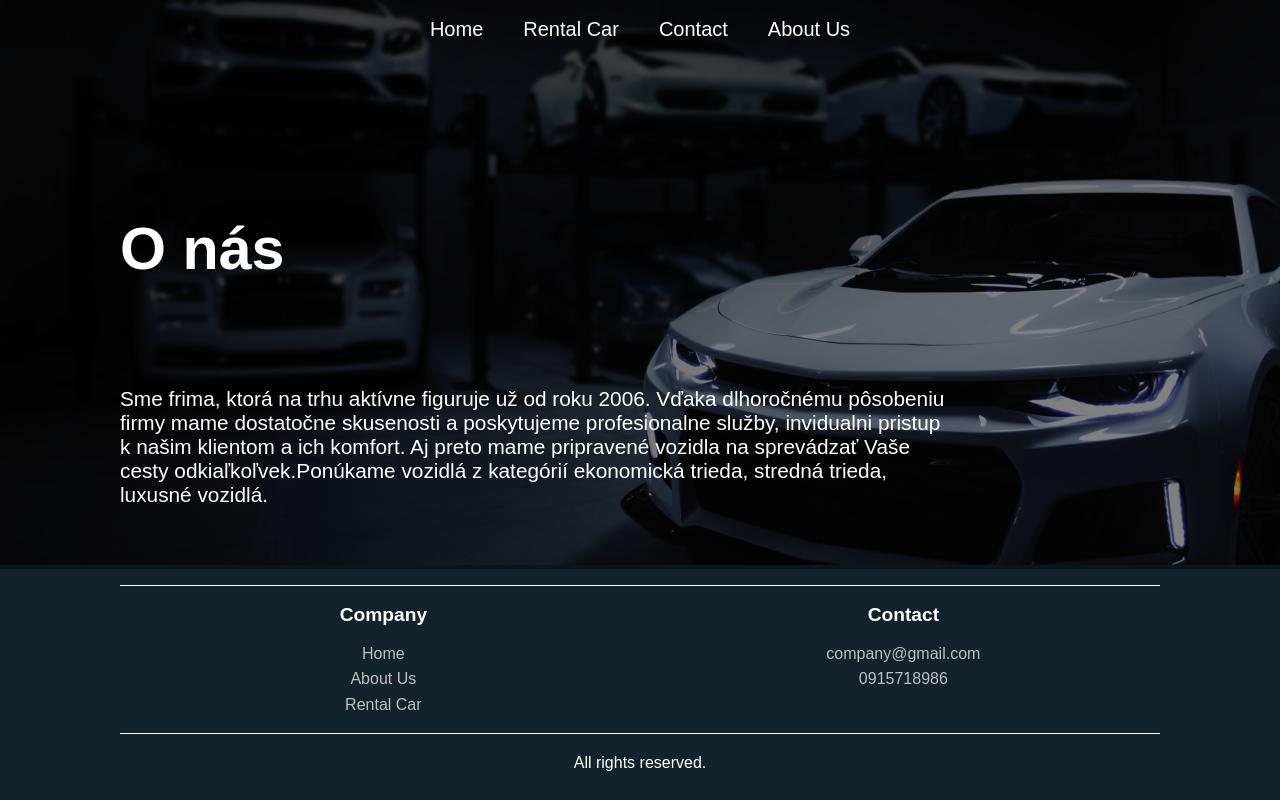
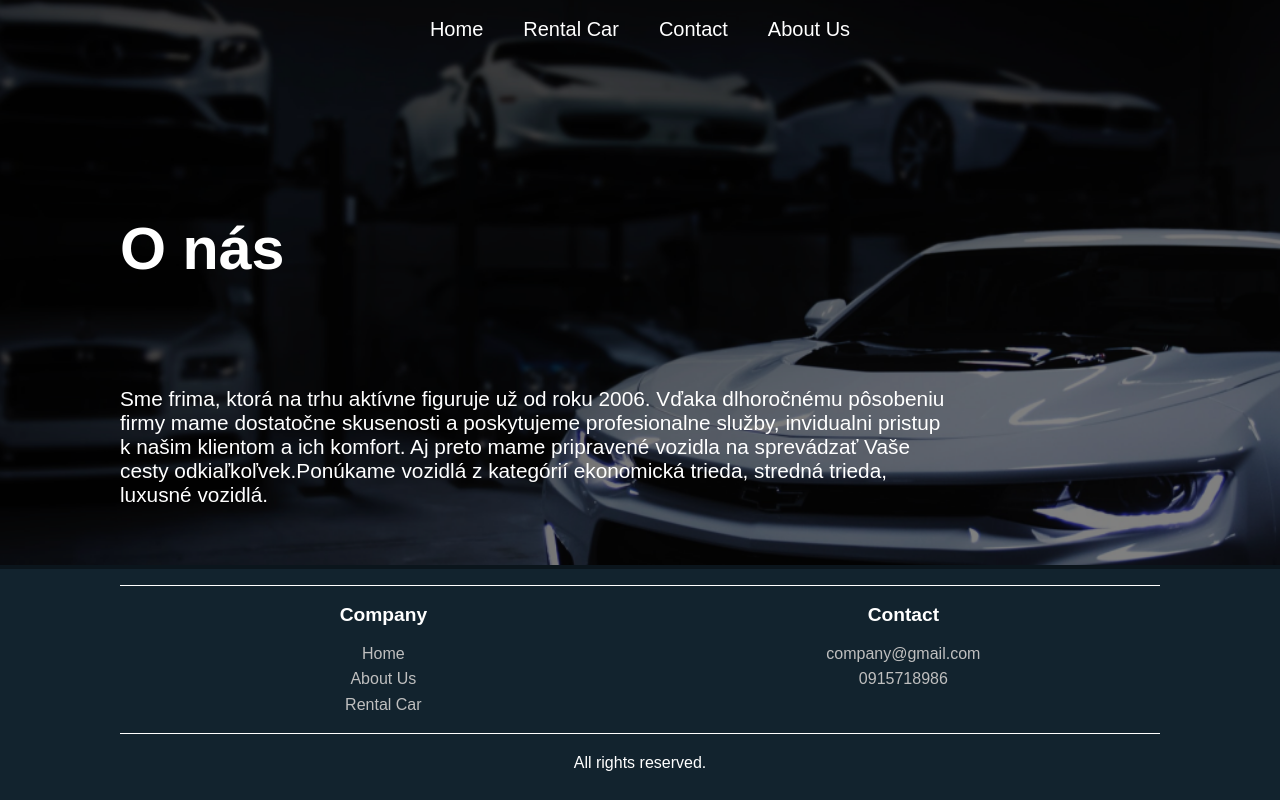
Before and after one commit to Hcki186/CarRental, a Vue app: page /AboutUs in a window 1280 px wide. Built offline with nearby package versions, Linux system fonts and the light colour scheme.

Commit message:
adding one class to div elemet for img work

```diff
--- a/src/components/aboutUs/aboutUs.vue
+++ b/src/components/aboutUs/aboutUs.vue
@@ -6,7 +6,7 @@
                 a poskytujeme profesionalne služby, invidualni pristup k našim klientom a ich komfort. Aj preto mame pripravené vozidla na
                 sprevádzať Vaše cesty odkiaľkoľvek.Ponúkame vozidlá z kategórií ekonomická trieda, stredná trieda, luxusné vozidlá.</p>
         </div>
-        <div class="CarBG"></div>
+        <div class="CarBG imgBG"></div>
     </div>
 </template>
 
```
